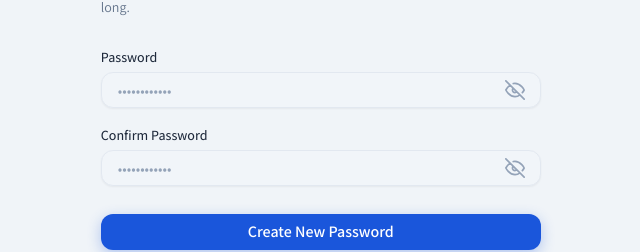
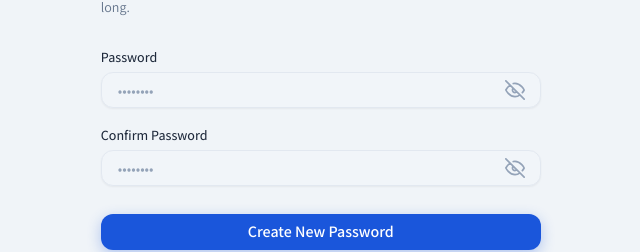
Before and after one commit to shanimic/Rehab360, a React (Vite) app in the folder client/: page /set-password in a window 1280 px wide. Shown: the part 320-572 px from the top of the page, without its empty margins (588-1228 px from the left). Built offline with nearby package versions, Linux system fonts and the light colour scheme.

Commit message:
fix: update password field placeholder for consistency

```diff
--- a/client/src/pages/auth/components/PasswordField.tsx
+++ b/client/src/pages/auth/components/PasswordField.tsx
@@ -25,7 +25,7 @@ export default function PasswordField({ id, label, value, onChange, onBlur, erro
           id={id}
           type={showPassword ? 'text' : 'password'}
           className="auth-input auth-input--has-icon"
-          placeholder="••••••••••••"
+          placeholder="••••••••"
           value={value}
           onChange={(e) => onChange(e.target.value)}
           onBlur={onBlur}
```
